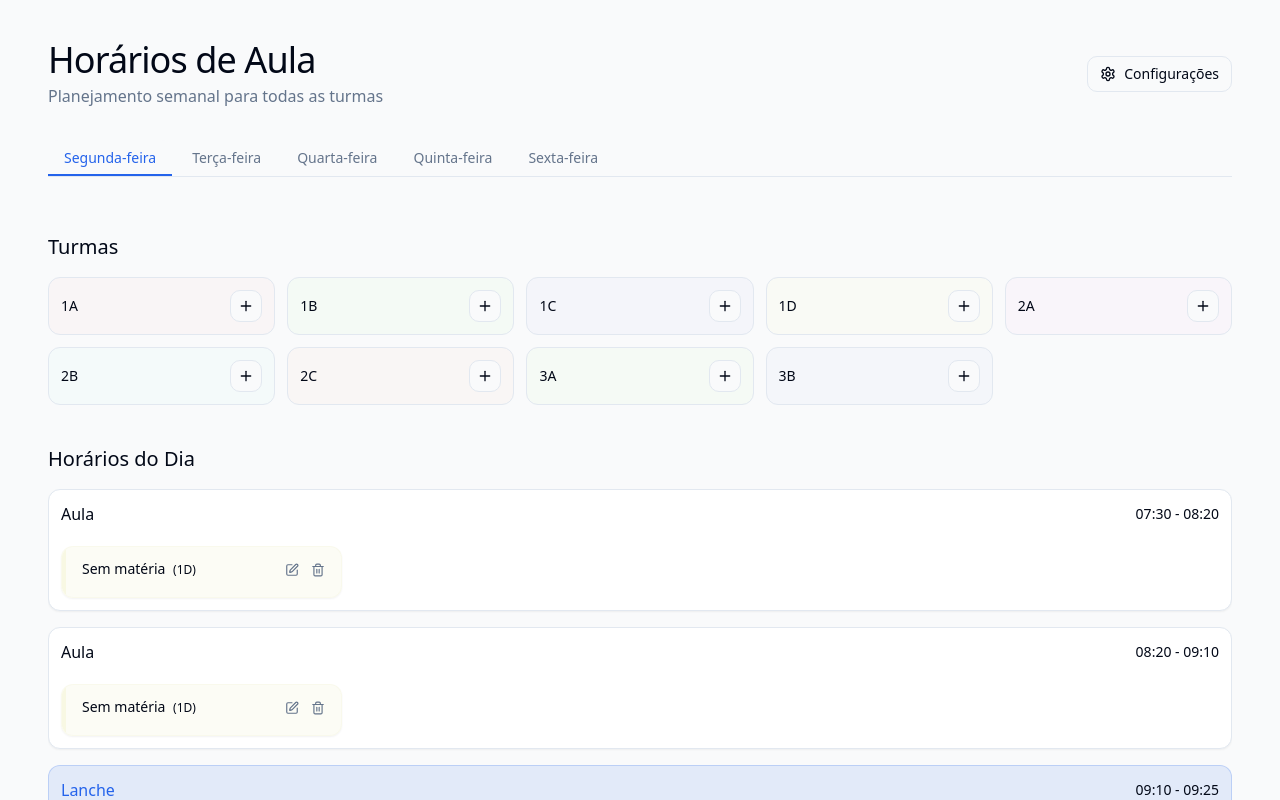
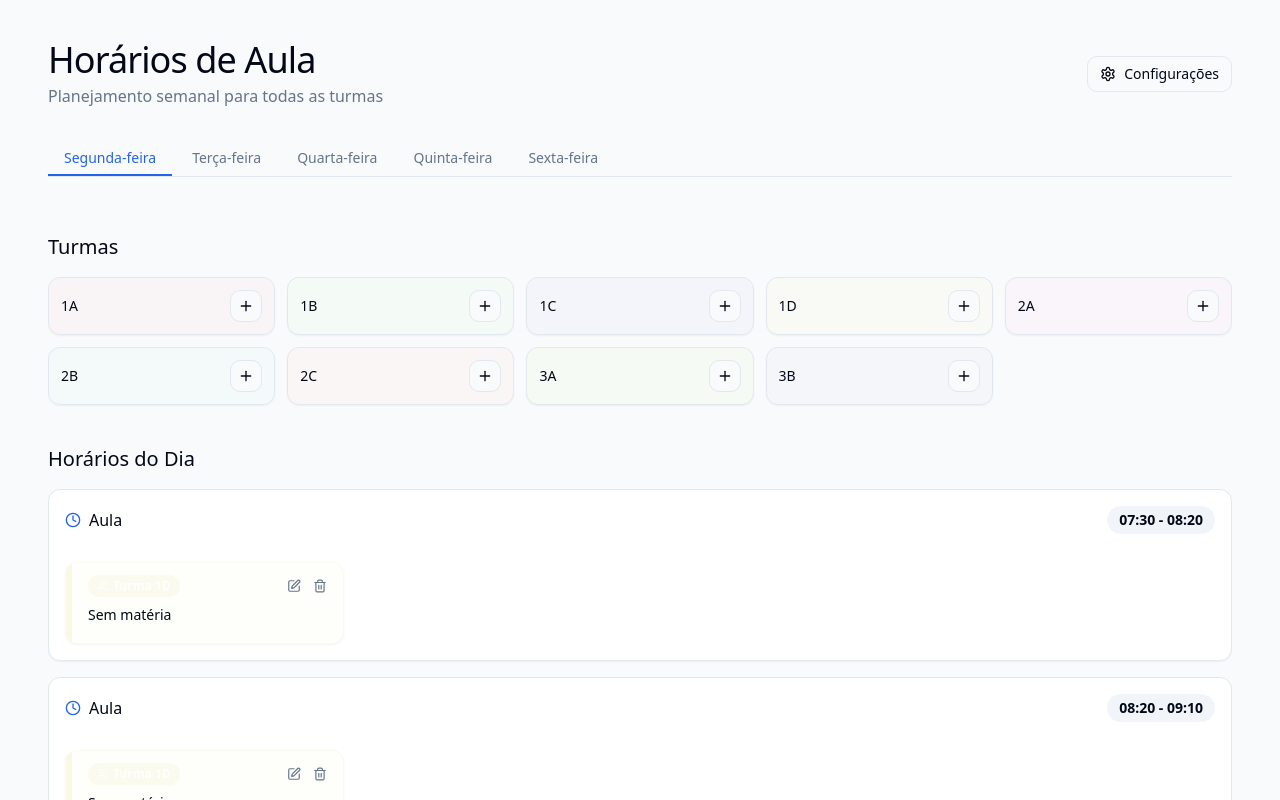
Before and after one commit to GeovaniLopes9/classroom-scheduler-hub, a React (Vite) app: page / in a window 1280 px wide. Both pictures are taken after a click on the button "Segunda-feira". Shown: the top 800 px of the page. Built offline with nearby package versions, Linux system fonts and the light colour scheme.

Commit message:
Enhance schedule visualization and organization
Improve the visual appearance of the schedule by highlighting time slots and class groups within the cards.

```diff
--- a/src/components/ClassCard.tsx
+++ b/src/components/ClassCard.tsx
@@ -3,7 +3,7 @@ import React, { useState } from 'react';
 import { ClassSession } from '../utils/types';
 import { useSchedule } from '../contexts/ScheduleContext';
 import { motion } from 'framer-motion';
-import { Edit, Trash2, X, Check, Palette } from 'lucide-react';
+import { Edit, Trash2, X, Check, Users } from 'lucide-react';
 import {
   Dialog,
   DialogContent,
@@ -14,6 +14,7 @@ import {
 import { Button } from '@/components/ui/button';
 import { Input } from '@/components/ui/input';
 import { Label } from '@/components/ui/label';
+import { Badge } from '@/components/ui/badge';
 
 interface ClassCardProps {
   classSession: ClassSession;
@@ -157,21 +158,30 @@ const ClassCard: React.FC<ClassCardProps> = ({ classSession, color }) => {
         whileHover="hover"
         className="p-3 rounded-lg shadow-sm transition-all duration-200 border relative overflow-hidden"
         style={{
-          backgroundColor: `${classSession.color || color}60`,
+          backgroundColor: `${classSession.color || color}30`,
           borderColor: `${classSession.color || color}80`
         }}
       >
         {/* Color indicator */}
         <div
-          className="absolute left-0 top-0 bottom-0 w-1"
+          className="absolute left-0 top-0 bottom-0 w-1.5"
           style={{ backgroundColor: classSession.color || color }}
         ></div>
 
-        <div className="pl-2">
-          <div className="flex justify-between items-start mb-1">
-            <h4 className="font-medium text-sm">
-              {classSession.subject || 'Sem matéria'} <span className="ml-1 text-xs font-normal">({classSession.classGroup})</span>
-            </h4>
+        <div className="pl-2.5">
+          {/* Class group badge at the top */}
+          <div className="flex justify-between items-center mb-1.5">
+            <Badge
+              className="px-2 py-0.5 text-xs font-semibold"
+              style={{
+                backgroundColor: `${classSession.color || color}80`,
+                color: '#fff'
+              }}
+            >
+              <Users size={12} className="mr-1" />
+              Turma {classSession.classGroup}
+            </Badge>
+
             <div className="flex gap-1">
               <button
                 onClick={() => setIsEditing(true)}
@@ -188,13 +198,19 @@ const ClassCard: React.FC<ClassCardProps> = ({ classSession, color }) => {
             </div>
           </div>
 
-          <div className="space-y-1 text-xs">
-            {classSession.teacher && (
-              <p className="text-muted-foreground">Prof. {classSession.teacher}</p>
-            )}
-            {classSession.room && (
-              <p className="text-muted-foreground">Sala {classSession.room}</p>
-            )}
+          <div className="mt-2">
+            <h4 className="font-medium text-sm">
+              {classSession.subject || 'Sem matéria'}
+            </h4>
+
+            <div className="space-y-1 text-xs mt-1.5">
+              {classSession.teacher && (
+                <p className="text-muted-foreground font-medium">Prof. {classSession.teacher}</p>
+              )}
+              {classSession.room && (
+                <p className="text-muted-foreground">Sala {classSession.room}</p>
+              )}
+            </div>
           </div>
         </div>
       </motion.div>
--- a/src/components/DayPanel.tsx
+++ b/src/components/DayPanel.tsx
@@ -5,6 +5,7 @@ import { DayOfWeek, ClassGroup, TimeSlot } from '../utils/types';
 import ClassCard from './ClassCard';
 import AddClassButton from './AddClassButton';
 import { motion } from 'framer-motion';
+import { Clock } from 'lucide-react';
 
 interface DayPanelProps {
   day: DayOfWeek;
@@ -52,7 +53,7 @@ const DayPanel: React.FC<DayPanelProps> = ({ day }) => {
             <motion.div
               key={classGroup}
               variants={item}
-              className="flex items-center justify-between p-3 rounded-lg border"
+              className="flex items-center justify-between p-3 rounded-lg border shadow-sm"
               style={{ backgroundColor: `${classColors[classGroup]}40` }}
             >
               <span className="text-sm font-medium">{classGroup}</span>
@@ -74,22 +75,25 @@ const DayPanel: React.FC<DayPanelProps> = ({ day }) => {
             <motion.div
               key={index}
               variants={item}
-              className={`p-3 rounded-lg ${
+              className={`relative p-4 rounded-lg ${
                 slot.isBreak
                   ? 'bg-primary/10 border border-primary/20'
                   : 'bg-card shadow-sm border'
               }`}
             >
               <div className="flex flex-col gap-3">
-                <div className="flex justify-between items-center">
-                  <div className="font-medium">
+                <div className="flex justify-between items-center mb-2">
+                  <div className="font-medium flex items-center">
                     {slot.isBreak ? (
-                      <span className="text-primary">{slot.breakName}</span>
+                      <span className="text-primary font-semibold">{slot.breakName}</span>
                     ) : (
-                      <span>Aula</span>
+                      <span className="flex items-center">
+                        <Clock size={16} className="mr-2 text-primary" />
+                        <span>Aula</span>
+                      </span>
                     )}
                   </div>
-                  <div className="text-sm">
+                  <div className="text-sm font-bold bg-secondary py-1 px-3 rounded-full">
                     {slot.start} - {slot.end}
                   </div>
                 </div>
--- a/src/contexts/ScheduleContext.tsx
+++ b/src/contexts/ScheduleContext.tsx
@@ -15,7 +15,19 @@ import { toast } from 'sonner';
 const ScheduleContext = createContext<ScheduleContextType | undefined>(undefined);
 
 export const ScheduleProvider: React.FC<{ children: React.ReactNode }> = ({ children }) => {
-  const [schedule, setSchedule] = useState<ScheduleState>(getInitialScheduleData());
+  const [schedule, setSchedule] = useState<ScheduleState>(() => {
+    // Try to load from localStorage first
+    const savedData = localStorage.getItem('scheduleData');
+    if (savedData) {
+      try {
+        return JSON.parse(savedData);
+      } catch (error) {
+        console.error('Error parsing saved schedule data:', error);
+        return getInitialScheduleData();
+      }
+    }
+    return getInitialScheduleData();
+  });
 
   // Save to localStorage whenever schedule changes
   useEffect(() => {
@@ -24,7 +36,7 @@ export const ScheduleProvider: React.FC<{ children: React.ReactNode }> = ({ chil
 
   const addClass = (newClass: Omit<ClassSession, 'id'>) => {
     setSchedule(prev => {
-      // If no color is specified, use the class group's color
+      // If no color is specified, use the class group's color or generate a vibrant one
       const classColor = newClass.color || prev.classColors[newClass.classGroup];
       const newClassWithId = { ...newClass, id: uuidv4(), color: classColor };
       const updatedClasses = [...prev.classes, newClassWithId];
--- a/src/index.css
+++ b/src/index.css
@@ -134,4 +134,25 @@
   .animate-stagger-9 {
     animation-delay: 450ms;
   }
+
+  /* New time slot styles */
+  .time-badge {
+    @apply bg-secondary text-primary font-semibold rounded-full px-3 py-1 text-sm inline-flex items-center;
+    box-shadow: 0 2px 8px rgba(0, 0, 0, 0.05);
+  }
+
+  .break-slot {
+    @apply bg-primary/10 border border-primary/20 relative overflow-hidden;
+  }
+
+  .break-slot::before {
+    content: '';
+    @apply absolute left-0 top-0 bottom-0 w-1.5;
+    background-color: hsl(var(--primary));
+  }
+
+  .class-group-badge {
+    @apply px-2 py-0.5 text-xs font-semibold rounded-full inline-flex items-center;
+    text-shadow: 0 1px 2px rgba(0, 0, 0, 0.1);
+  }
 }
```
